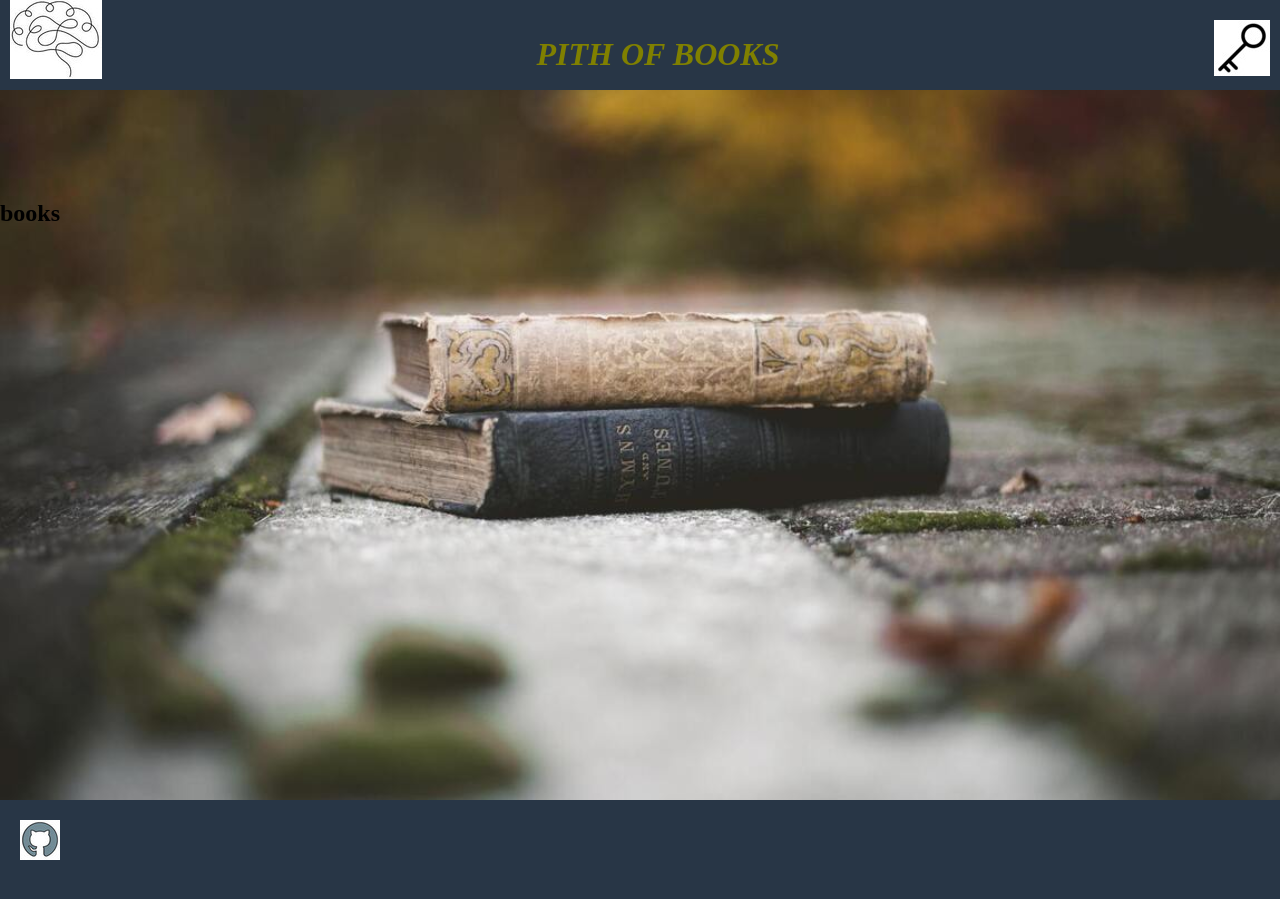
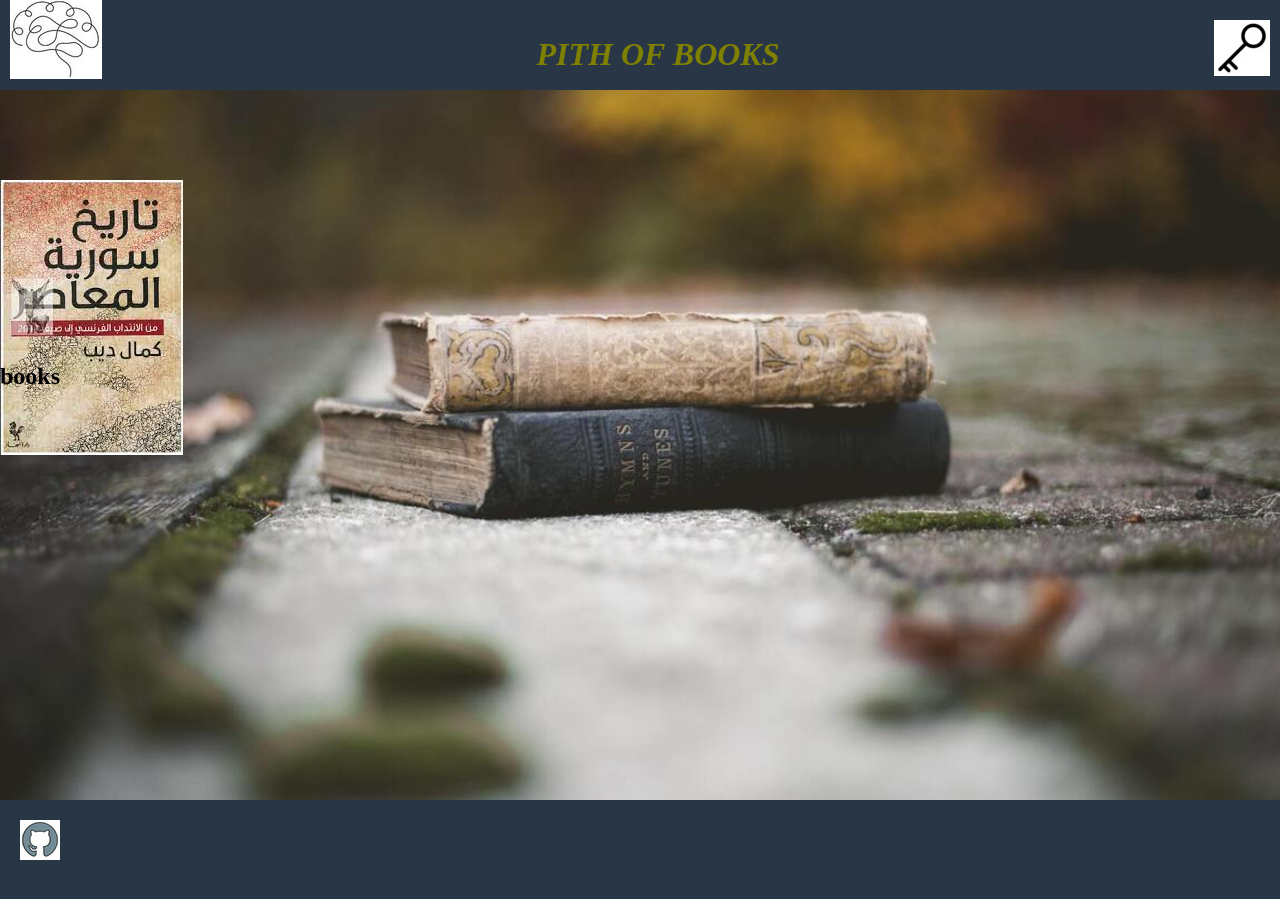
Before and after one commit to librojava/pith_of_books, a Jekyll site: the page built from science-books.html, in a window 1280 px wide. Built offline with Jekyll 4.4.1, drawn with Linux system fonts in a browser that asks for light colours.

Commit message:
Update science-books.html

```diff
--- a/science-books.html
+++ b/science-books.html
@@ -3,7 +3,7 @@
 ---
 
 <div class = "articles">
-  {% for article in site.categories.historical %}
+  {% for article in site.categories.science-books %}
   <div class = "article-node">
     <a href = "{{site.baseurl}}{{article.url}}">
       <img src= "{{site.baseurl}}{{article.img}}">
```
